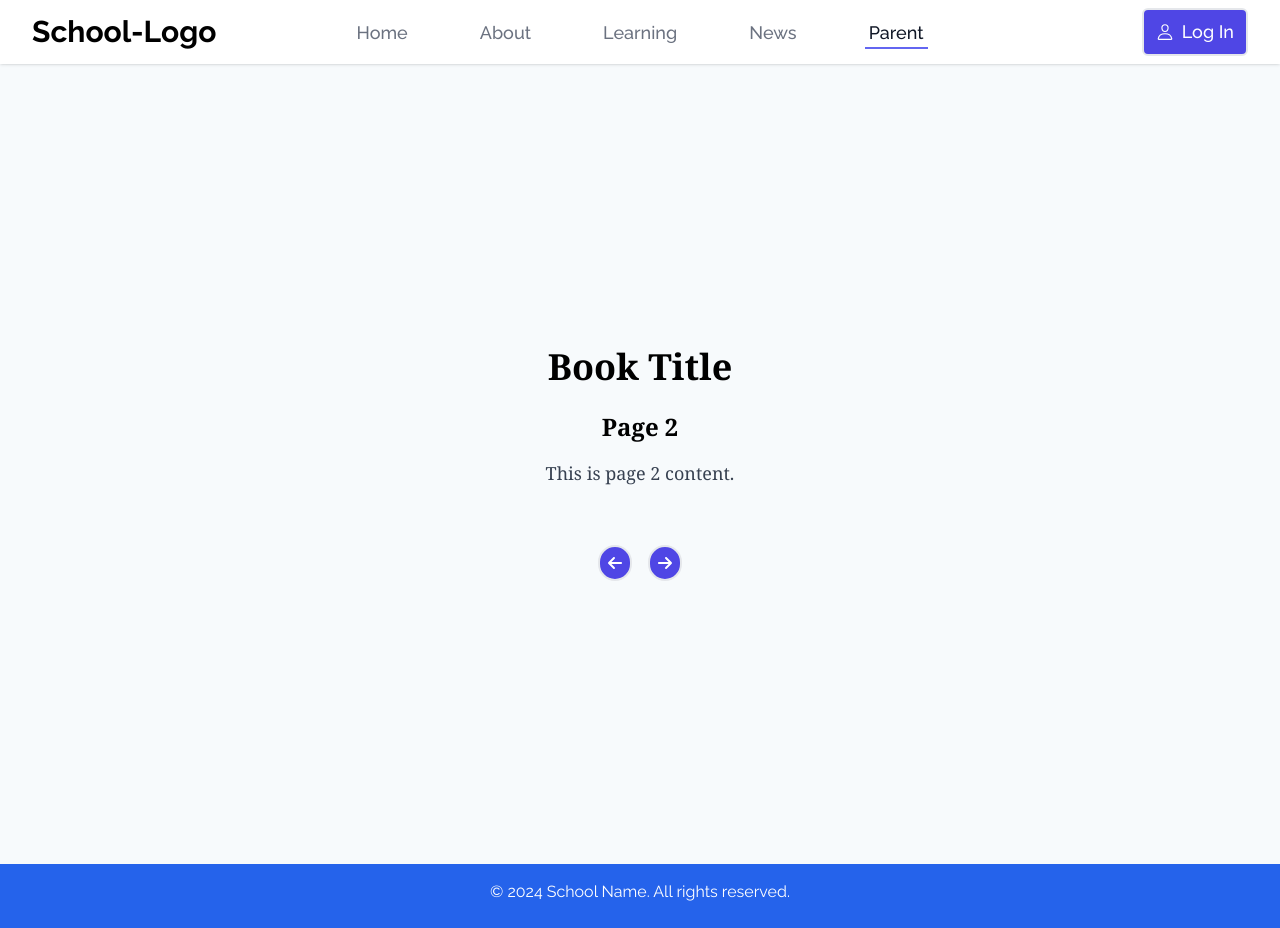
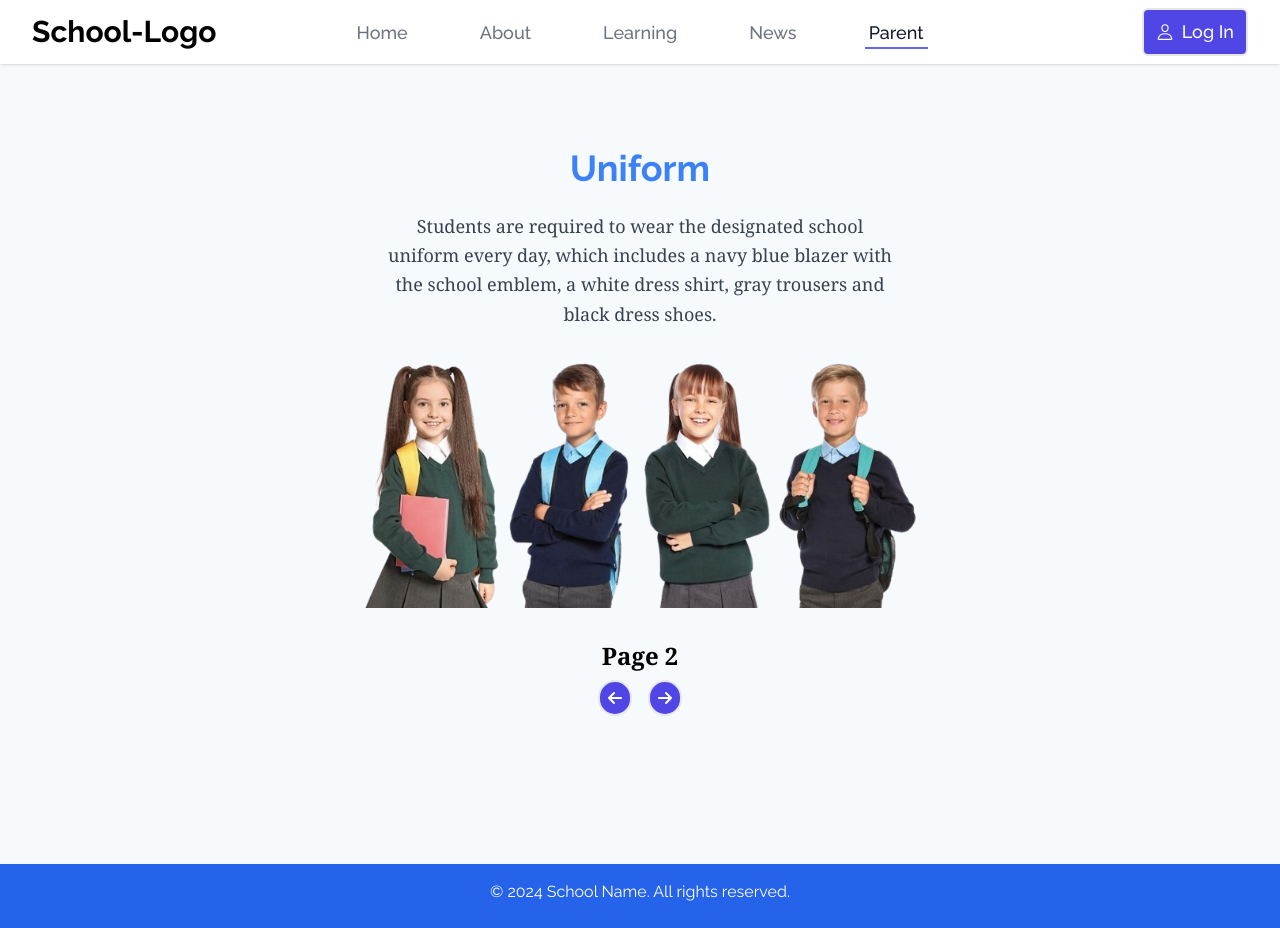
Before and after one commit to Siddh07/School-template, a React (Vite) app: page /School/parent in a window 1280 px wide. Both pictures are taken after a click on the icon 644 px from the left and 537 px from the top of the page. Built offline with nearby package versions, Linux system fonts and the light colour scheme; the HTML template or start-up script is replaced by a standard one.

Commit message:
added image and content

```diff
--- a/src/components/Parent/Page.jsx
+++ b/src/components/Parent/Page.jsx
@@ -2,8 +2,12 @@
 
 import React, { useState } from 'react';
 import { FontAwesomeIcon } from '@fortawesome/react-fontawesome';
-import { faArrowLeft, faArrowRight } from '@fortawesome/free-solid-svg-icons'; // Import FontAwesome icons
-import './Page.css'; // Import CSS file for animations
+import { faArrowLeft, faArrowRight } from '@fortawesome/free-solid-svg-icons';
+import './Page.css';
+
+// Images from the assets folder
+import Uniform from '../../assets/Parent/school_uniform.jpg';
+import Holiday from '../../assets/Parent/Holiday.jpg';
 
 const Page = () => {
   const [currentPage, setCurrentPage] = useState(1);
@@ -51,27 +55,63 @@ const Page = () => {
     case 2:
       pageContent = (
         <div className={`page page2 ${animationDirection === 'next' ? 'page-next' : ''} ${animationDirection === 'prev' ? 'page-prev' : ''}`}>
-          <h1 className="text-4xl font-serif font-bold text-center mb-6">Book Title</h1>
-          <h2 className="text-2xl font-serif font-semibold text-center mb-4">Page 2</h2>
-          <p className="text-lg font-serif leading-relaxed text-gray-700 mb-6">
-            This is page 2 content.
-          </p>
-          <div className="flex justify-between mt-8">
-            <FontAwesomeIcon icon={faArrowLeft} className="border-2 text-white bg-indigo-600 rounded-full p-2 cursor-pointer hover:border-indigo-600 hover:text-indigo-600 hover:bg-gray-100 mr-2" onClick={prevPage} />
-            <FontAwesomeIcon icon={faArrowRight} className="border-2 text-white bg-indigo-600 rounded-full p-2 cursor-pointer hover:border-indigo-600 hover:text-indigo-600 hover:bg-gray-100 ml-2" onClick={nextPage} />
-          </div>
+            <div className='text-center mt-[-25%] md:mt-[-5%] md:px-[25%]'>
+                <span className="text-4xl text-gray-500">
+                    <h1 className='font-bold text-blue-500 mb-6'>Uniform</h1>
+                </span>
+                <p className="text-lg font-serif leading-relaxed text-gray-700 mb-4 px-16">
+                Students are required to wear the designated school uniform every day,
+                    which includes a navy blue blazer with the school emblem, a white dress shirt, gray trousers and black dress shoes.
+                </p>
+                <img src={Uniform} alt="School Uniform" className="rounded-md mx-auto mt-4 px-6 mb-8" />
+            </div>
+            <h2 className="text-2xl font-serif font-semibold">Page 2</h2>
+            <div className="flex justify-between mt-2">
+                <FontAwesomeIcon icon={faArrowLeft} className="border-2 text-white bg-indigo-600 rounded-full p-2 cursor-pointer hover:border-indigo-600 hover:text-indigo-600 hover:bg-gray-100 mr-2" onClick={prevPage} />
+                <FontAwesomeIcon icon={faArrowRight} className="border-2 text-white bg-indigo-600 rounded-full p-2 cursor-pointer hover:border-indigo-600 hover:text-indigo-600 hover:bg-gray-100 ml-2" onClick={nextPage} />
+            </div>
         </div>
       );
       break;
     case 3:
       pageContent = (
         <div className={`page page3 ${animationDirection === 'next' ? 'page-next' : ''} ${animationDirection === 'prev' ? 'page-prev' : ''}`}>
-          <h1 className="text-4xl font-serif font-bold text-center mb-6">Book Title</h1>
-          <h2 className="text-2xl font-serif font-semibold text-center mb-4">Page 3</h2>
-          <p className="text-lg font-serif leading-relaxed text-gray-700 mb-6">
-            This is page 3 content.
-          </p>
-          <div className="text-left mt-8">
+          <div className='text-center mt-[-15%] md:mt-[-5%] md:px-[15%]'>
+                <span className="text-4xl text-gray-500">
+                    <h1 className='font-bold text-green-500 mb-6'>Holiday & Absence</h1>
+                </span>
+                <p className="text-lg font-serif leading-relaxed text-gray-700 mb-4 px-8 md:px-64">
+                Students are expected to attend school regularly and on time. If your child will be absent due to illness or other reasons,
+                please inform the school office as soon as possible. Planned absences, such as for family vacations,
+                should be communicated to the school well in advance.
+                Note that extended absences during term time are discouraged as they can impact your child's learning.
+                </p>
+                <img src={Holiday} alt="Holiday" className="rounded-md mx-auto mt-4 px-6 mb-10" />
+            </div>
+        <h2 className="text-2xl font-serif font-semibold">Page 3</h2>
+          <div className="flex justify-between mt-2">
+                <FontAwesomeIcon icon={faArrowLeft} className="border-2 text-white bg-indigo-600 rounded-full p-2 cursor-pointer hover:border-indigo-600 hover:text-indigo-600 hover:bg-gray-100 mr-2" onClick={prevPage} />
+                <FontAwesomeIcon icon={faArrowRight} className="border-2 text-white bg-indigo-600 rounded-full p-2 cursor-pointer hover:border-indigo-600 hover:text-indigo-600 hover:bg-gray-100 ml-2" onClick={nextPage} />
+            </div>
+        </div>
+      );
+      break;
+    case 4:
+      pageContent = (
+        <div className={`page page3 ${animationDirection === 'next' ? 'page-next' : ''} ${animationDirection === 'prev' ? 'page-prev' : ''}`}>
+          <div className='text-center mt-[-25%] md:mt-[-5%] md:px-[25%]'>
+                <span className="text-4xl text-gray-500">
+                    <h1 className='font-bold text-red-600 mb-6'>Safety First</h1>
+                </span>
+                <p className="text-lg font-serif leading-relaxed text-gray-700 mb-4 px-16">
+                 All students must follow school rules and guidelines to ensure a secure and safe environment for everyone on school grounds.
+                </p>
+                <button className='mb-8 border-2 bg-red-600 p-2 md:text-md text-white rounded-md hover:border-red-600 hover:text-red-600 hover:bg-gray-100 shadow-xl transition duration-1000 ease-in-out'>
+                    Safety Measures
+                </button>
+            </div>
+            <h2 className="text-2xl font-serif font-semibold">Page 4</h2>
+          <div className="text-left mt-2">
             <FontAwesomeIcon icon={faArrowLeft} className="border-2 text-white bg-indigo-600 rounded-full p-2 cursor-pointer hover:border-indigo-600 hover:text-indigo-600 hover:bg-gray-100 mr-2" onClick={prevPage} />
           </div>
         </div>
```
Also changed, not shown: src/assets/Parent/Holiday.jpg (added), src/assets/Parent/school_uniform.jpg (added).
